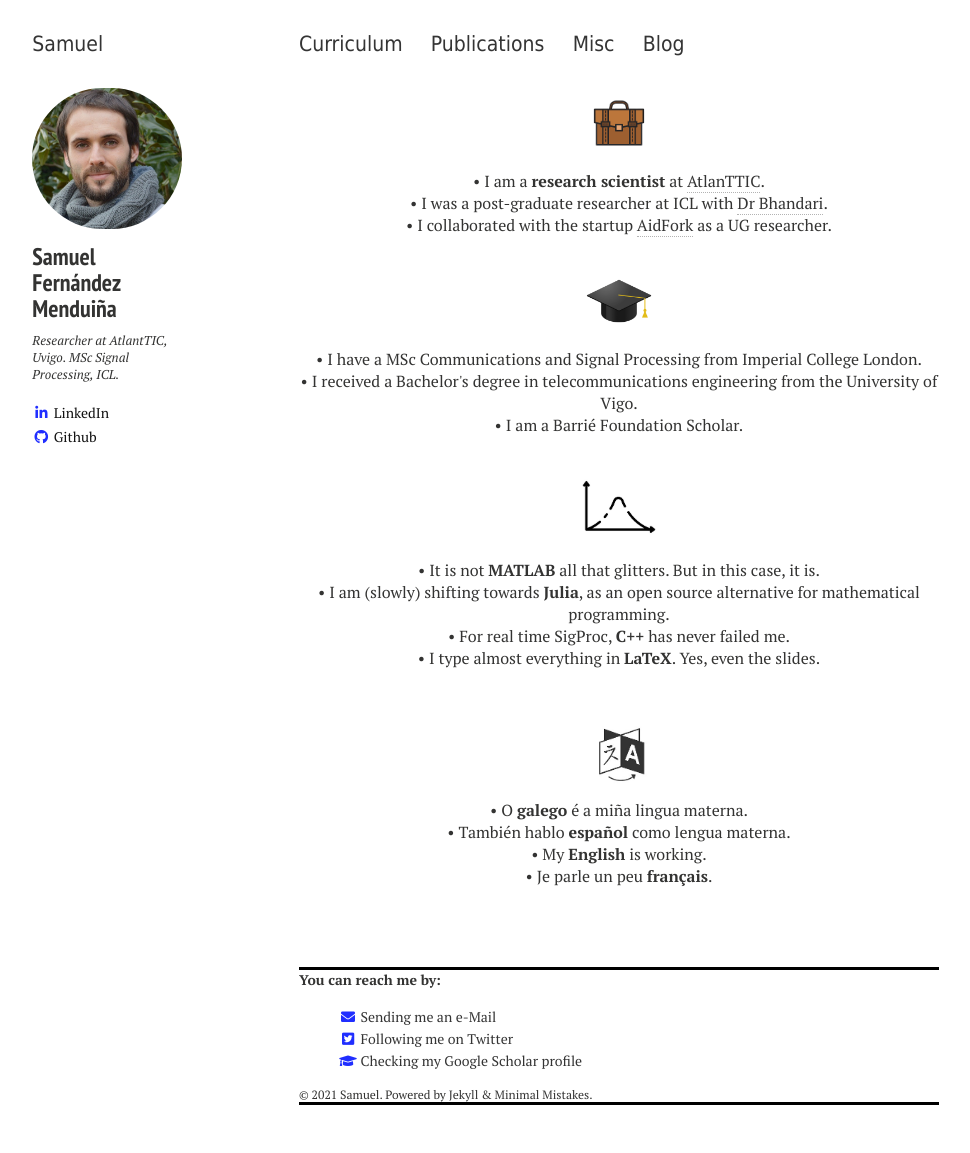
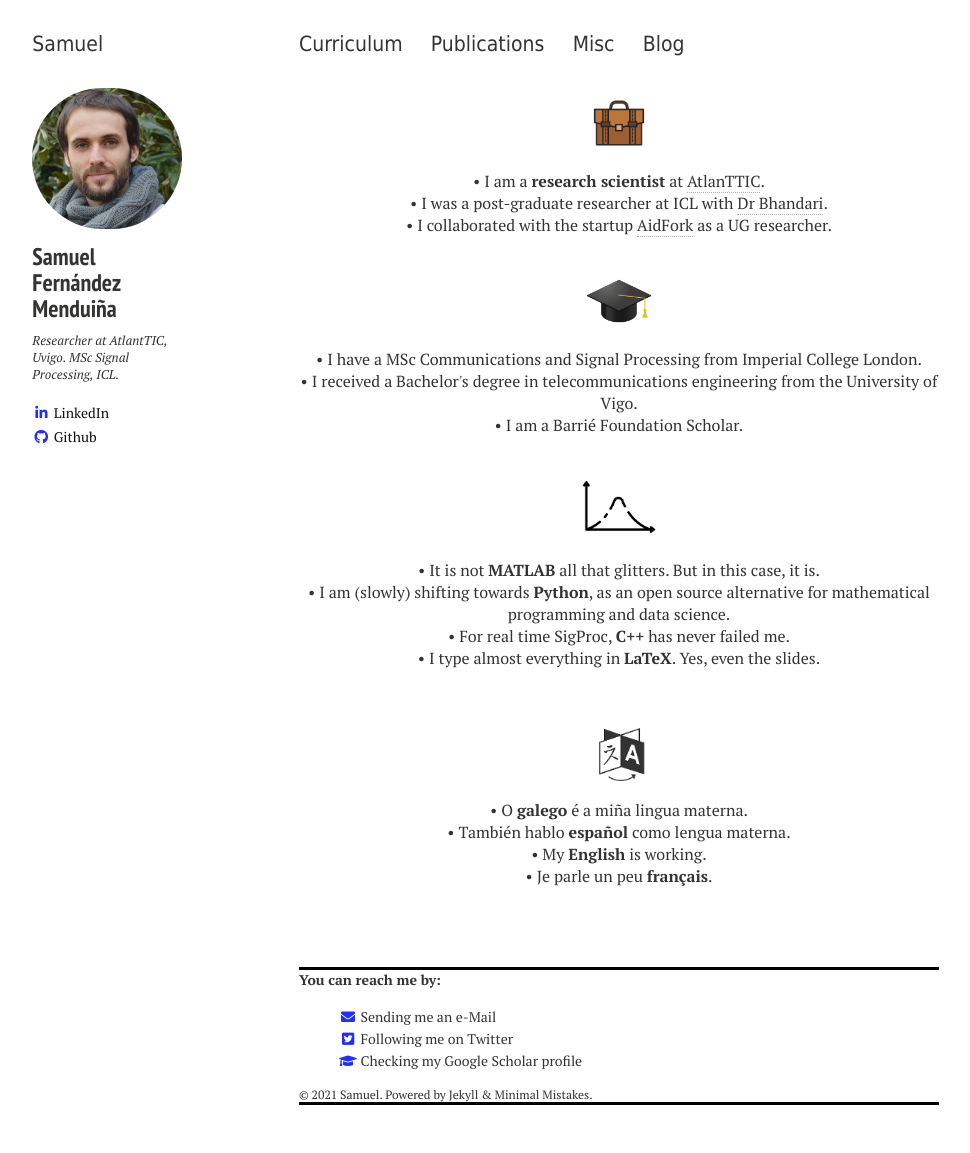
Before and after one commit to sf219/sfweb, a Jekyll site: the page built from cv.md, in a window 1280 px wide. Shown: the whole page, without its empty margins (21-991 px from the left). Built offline with Jekyll 4.4.1, drawn with Linux system fonts in a browser that asks for light colours; nearby versions of some CDN libraries.

Commit message:
Update cv.html

```diff
--- a/_layouts/cv.html
+++ b/_layouts/cv.html
@@ -61,7 +61,7 @@
     <p align="center" class=bottom-small><img src="{{ site.url }}/images/CV/gauss.jpg" alt="Computer Skills" width="80" height="80"></p>
 
       <p align="center">&#8226 It is not <strong>MATLAB</strong> all that glitters. But in this case, it is.</p>
-      <p align="center">&#8226 I am (slowly) shifting towards <strong>Julia</strong>, as an open source alternative for mathematical programming.</p>
+      <p align="center">&#8226 I am (slowly) shifting towards <strong>Python</strong>, as an open source alternative for mathematical programming and data science.</p>
       <p align="center">&#8226 For real time SigProc,  <strong>C++</strong> has never failed me.</p>
       <p align="center">&#8226 I type almost everything in <strong>LaTeX</strong>. Yes, even the slides.</p>
 
```
